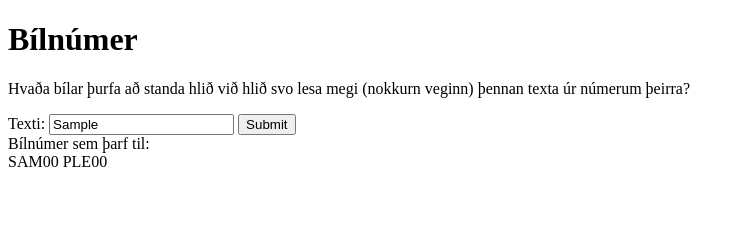
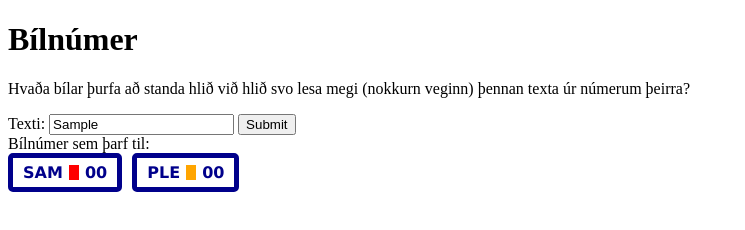
Before and after one commit to tbhaa/bilnumer, a plain HTML site: page bilnumer.html in a window 1280 px wide. Both pictures are taken after typing "Sample" into the empty fields and a click on the button "Submit". Shown: the whole page, without its empty margins (0-745 px from the left). Drawn offline with Linux system fonts and the light colour scheme.

Commit message:
Add CSS styling

```diff
--- a/bilnumer.html
+++ b/bilnumer.html
@@ -2,7 +2,93 @@
 <html>
 <head>
   <title>Bílnúmer</title>
+  <style>
+    #license-plate-container {
+      display: flex;
+      flex-wrap: wrap;
+    }
+
+    .license-plate-group {
+      display: flex;
+      align-items: center;
+      margin-right: 10px; /* Adjust spacing between groups if desired */
+      padding: 5px;
+      border-radius: 5px;
+      border: 5px solid darkblue;
+      background-color: white;
+      color: darkblue;
+      font-weight: bold;
+      white-space: nowrap;
+      font-family: Verdana, sans-serif;
+    }
+
+    .license-plate-group span {
+      padding-left: 5px;
+      padding-right: 5px;
+    }
+
+    .license-plate-group .spacer {
+      display: inline-block;
+      width: 0.01ch; /* Adjust as needed */
+      height: 0.9em; /* Matches the height of the letters */
+      background-color: lightblue;
+      margin: 0 1px; /* Adjust as needed */
+    }
+  </style>
   <script>
+    /*function getRandomColor() {
+
+      var letters = '0123456789ABCDEF';
+      var color = '#';
+      for (var i = 0; i < 6; i++) {
+        color += letters[Math.floor(Math.random() * 16)];
+      }
+      return color;
+    }*/
+    function getRandomColor() {
+      var colors = ['yellow', 'pink', 'red', 'blue', 'orange'];
+      var chances = [10, 10, 50, 15, 15];
+      var totalChances = chances.reduce((sum, chance) => sum + chance, 0);
+      var random = Math.floor(Math.random() * totalChances);
+
+      for (var i = 0; i < colors.length; i++) {
+        random -= chances[i];
+        if (random < 0) {
+          return colors[i];
+        }
+      }
+
+      // If no color is selected, return a fallback color
+      return 'pink';
+    }
+    function createChunkElements(chunks) {
+      var container = document.getElementById('license-plate-container');
+
+      // Remove existing container content
+      while (container.firstChild) {
+        container.firstChild.remove();
+      }
+
+      chunks.forEach(function(chunk) {
+        var groupElement = document.createElement('div'); // Add a <div> element for each group
+        groupElement.classList.add('license-plate-group');
+        var lettersElement = document.createElement('span');
+        lettersElement.textContent = chunk.substr(0,3);
+        groupElement.appendChild(lettersElement);
+
+        var spacerElement = document.createElement('span');
+        spacerElement.classList.add('spacer');
+        spacerElement.style.backgroundColor = getRandomColor();
+        groupElement.appendChild(spacerElement);
+
+        var numbersElement = document.createElement('span');
+        numbersElement.textContent = chunk.substr(3,2);
+        groupElement.appendChild(numbersElement);
+
+        container.appendChild(groupElement); // Append the license plate to the container
+      });
+    }
+
     function convertToLeetSpeak() {
       var input = document.getElementById("inputText").value.toUpperCase().replace(/[^A-Z]/g, "");
       var output = "";
@@ -29,8 +115,6 @@
       while (input.length > 0) {
         chunk = input.substr(0, 3);
         numbers = input.substr(3, 2);
-        console.log(chunk);
-        console.log(numbers);
 
         if (numbers.length == 0) {
           // not enough characters left to do the thing, pad with O's and 0's
@@ -40,10 +124,8 @@
             output += "O";
           }
           output += "00"
-          document.getElementById("list").innerHTML = output;
-          return;
-        }
-
+          input = "";
+        } else {
           if (numbers[0] in leetPattern &&
               numbers[1] in leetPattern) {
             // happy path, both are leet
@@ -63,8 +145,10 @@
             }
           }
         }
-//todo: geyma output í array af converted chunks frekar en streng, uppá að rendera svo chunkana sem bílnúmer með css eða eitthvað
-      document.getElementById("list").innerHTML = output;
+      }
+
+      var chunks = output.split(' ');
+      createChunkElements(chunks);
     }
   </script>
 </head>
@@ -76,6 +160,6 @@
   <button onclick="convertToLeetSpeak()">Submit</button>
   <br>
   <label for="outputText">Bílnúmer sem þarf til:</label>
-  <div id="list"></div>
+  <div id="license-plate-container"></div>
 </body>
 </html>
```
Also changed, not shown: test_css.html (added, +87 -0 lines). Lines whose indentation alone changed are shown as unchanged.
